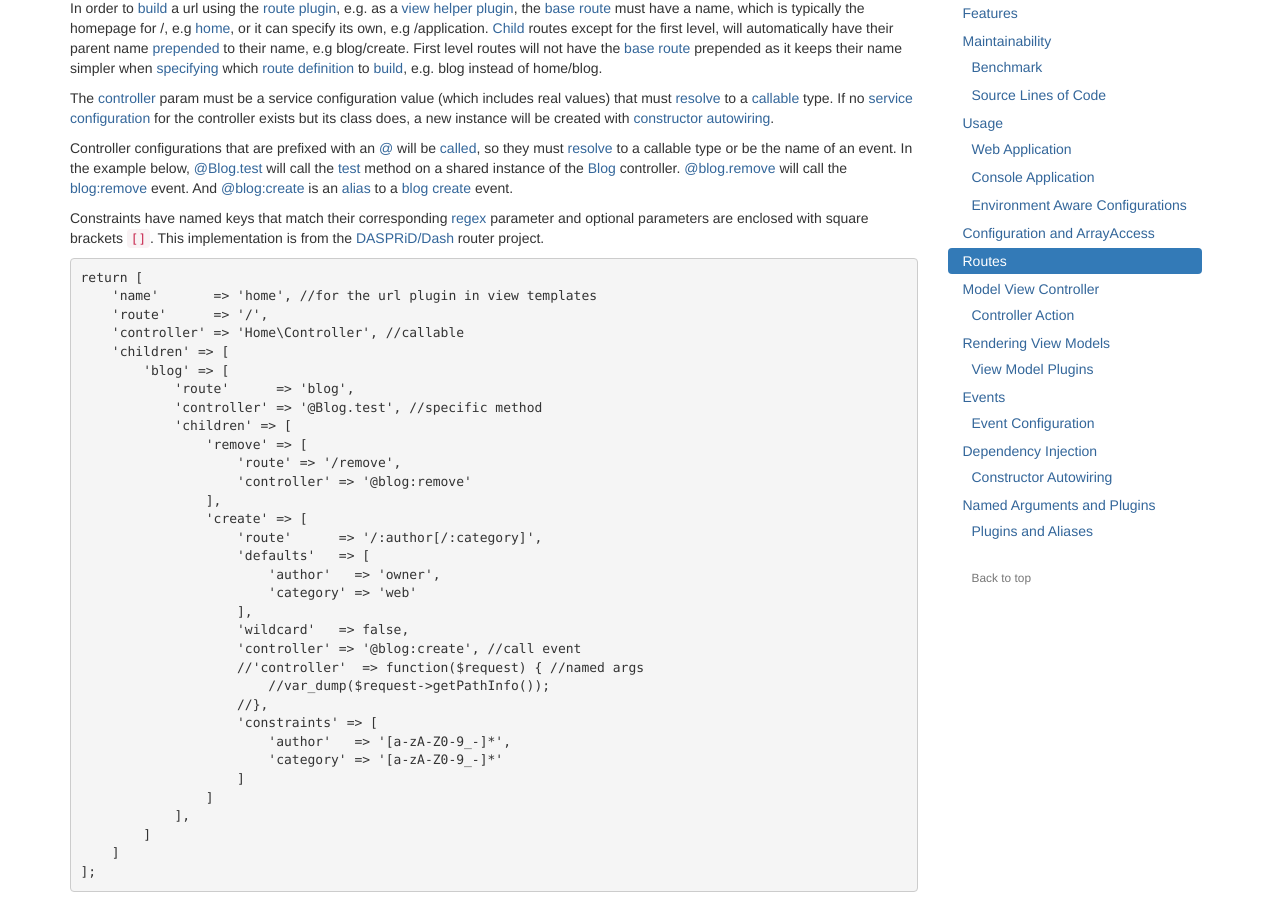
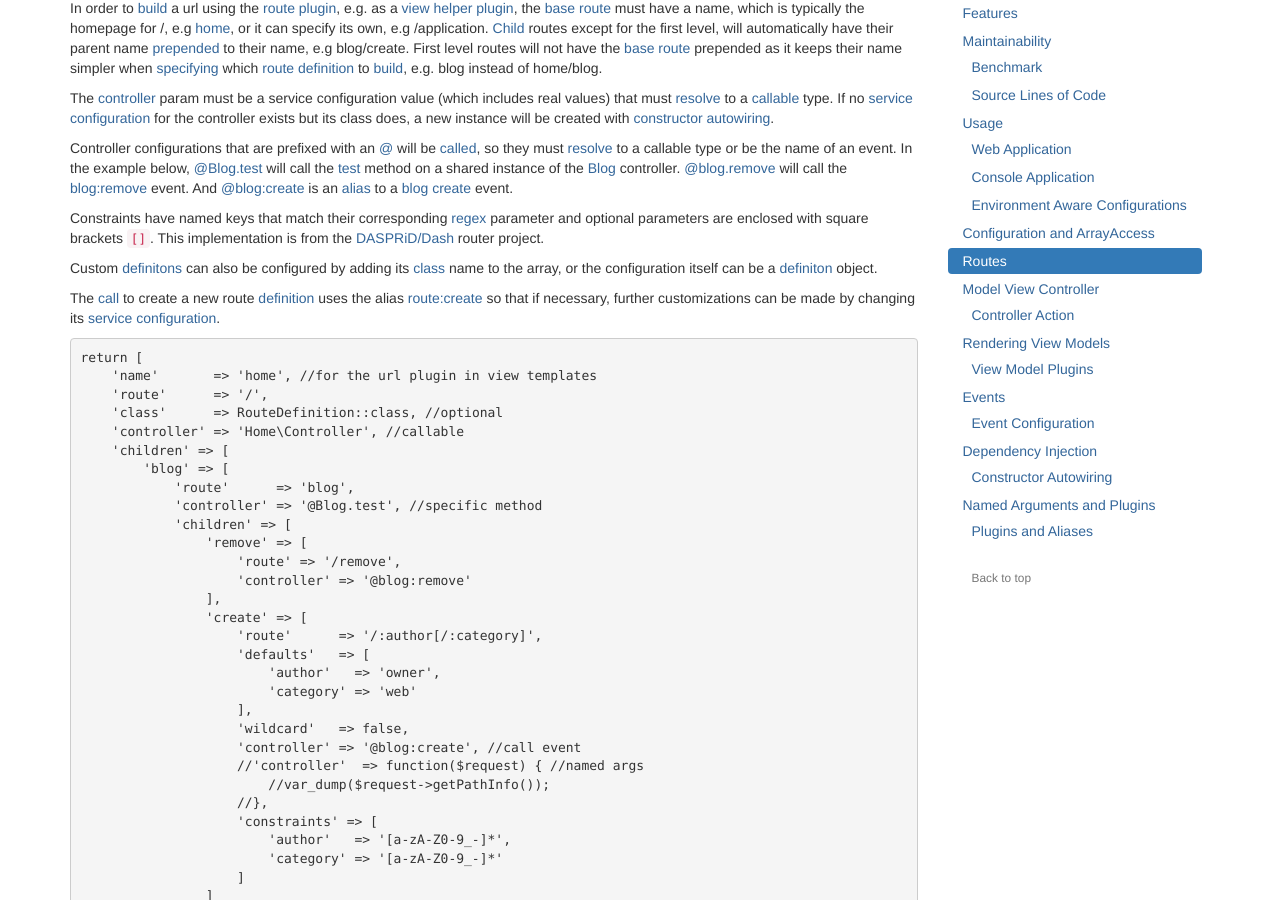
Before and after one commit to mvc5/mvc5.github.io, a Jekyll site: the page built from overview/index.md, in a window 1280 px wide and 900 px high, scrolled down 5133 px. Built offline with Jekyll 4.4.1, drawn with Linux system fonts in a browser that asks for light colours; nearby versions of some CDN libraries.

Commit message:
custom route definition configuration

````diff
--- a/overview/routes.md
+++ b/overview/routes.md
@@ -9,10 +9,15 @@ Controller configurations that are prefixed with an [@](https://github.com/mvc5/
 
 Constraints have named keys that match their corresponding [regex](https://github.com/mvc5/framework/blob/master/src/Route/Definition/Definition.php#L56) parameter and optional parameters are enclosed with square brackets `[]`. This implementation is from the [DASPRiD/Dash](https://github.com/DASPRiD/Dash) router project.
 
+Custom [definitons](https://github.com/mvc5/framework/blob/master/src/Route/Definition/Definition.php) can also be configured by adding its [class](https://github.com/mvc5/framework/blob/master/src/Route/Definition/Definition.php#L21) name to the array, or the configuration itself can be a [definiton](https://github.com/mvc5/framework/blob/master/src/Route/Definition/Definition.php) object.
+
+The [call](https://github.com/mvc5/framework/blob/master/src/Route/Manager/Manager.php#L32) to create a new route [definition](https://github.com/mvc5/framework/blob/master/src/Route/Definition/Definition.php) uses the alias [route:create](https://github.com/mvc5/framework/blob/master/config/alias.php#L15) so that if necessary, further customizations can be made by changing its [service configuration](https://github.com/mvc5/framework/blob/master/config/service.php#L100).
+
 ```php
 return [
     'name'       => 'home', //for the url plugin in view templates
     'route'      => '/',
+    'class'      => RouteDefinition::class, //optional
     'controller' => 'Home\Controller', //callable
     'children' => [
         'blog' => [
````
